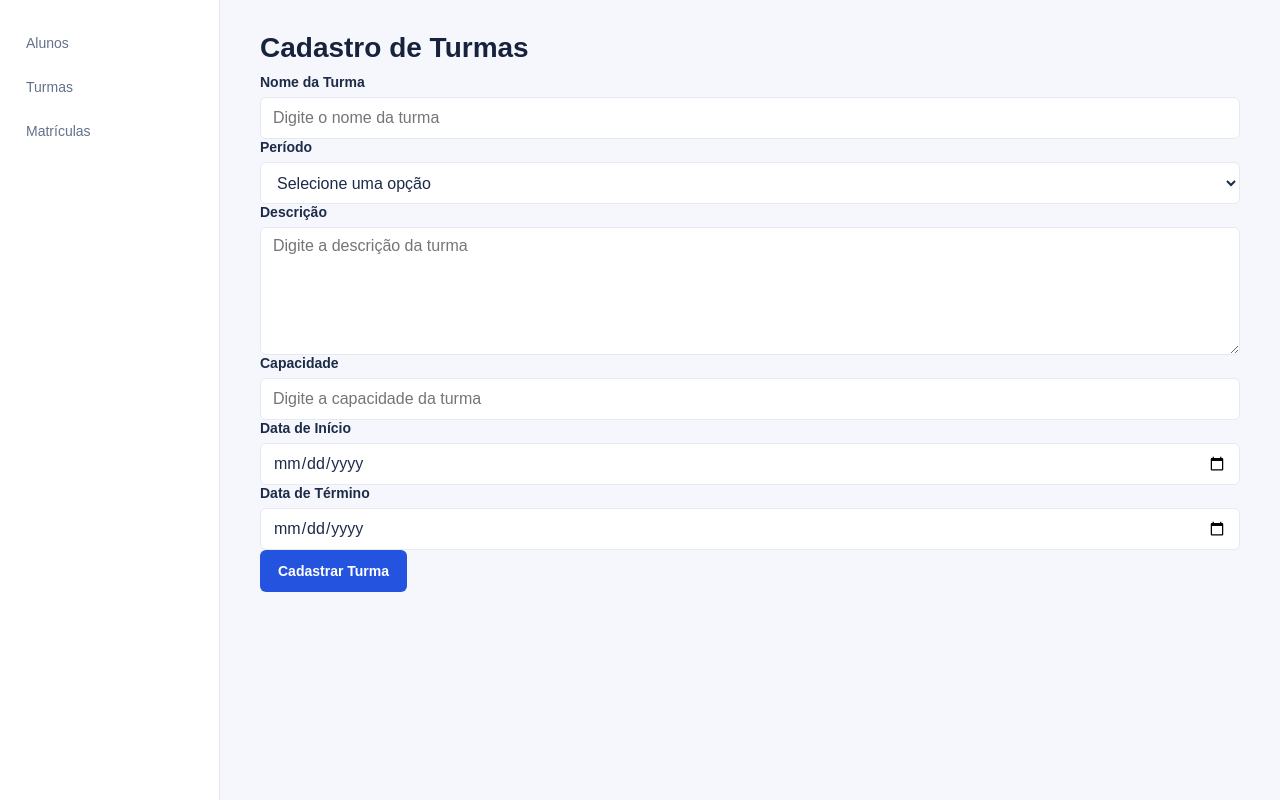
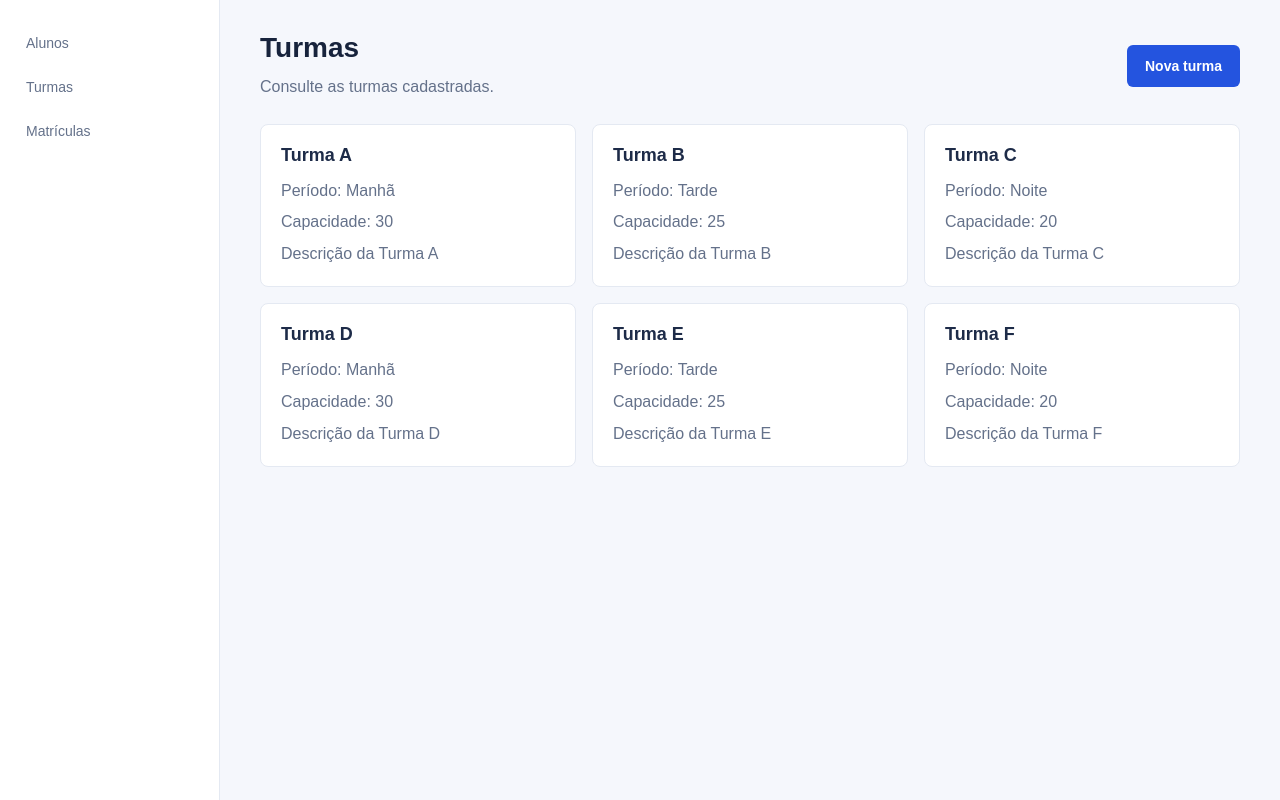
Before and after one commit to cleitongrodrigues/P2_FullStack, a Next.js app in the folder frontend/: page /turmas in a window 1280 px wide. Built offline with nearby package versions, Linux system fonts and the light colour scheme.

Commit message:
feat: Criando tela para listar as Turmas

```diff
--- a/frontend/app/alunos/page.tsx
+++ b/frontend/app/alunos/page.tsx
@@ -26,8 +26,8 @@ export default function AlunosPage() {
         {alunos.map((aluno) => (
           <Card key={aluno.id}>
             <h2>{aluno.nome}</h2>
+            <p>{aluno.telefone}</p>
             <p>{aluno.email}</p>
-            <p>{aluno.telefone}</p>
           </Card>
         ))}
       </div>
--- a/frontend/app/turmas/page.tsx
+++ b/frontend/app/turmas/page.tsx
@@ -1,64 +1,37 @@
-import Button from "@/components/ui/Button";
-import Input from "../../components/ui/Input";
-import Select from "@/components/ui/Select";
-import Memo from "@/components/ui/Memo";
+import Link from "next/link";
+import Card from "../../components/ui/Card";
+
+const turmas = [
+    { id: 1, nome: "Turma A", descricao: "Descrição da Turma A", periodo: "Manhã", capacidade: 30},
+    { id: 2, nome: "Turma B", descricao: "Descrição da Turma B", periodo: "Tarde", capacidade: 25},
+    { id: 3, nome: "Turma C", descricao: "Descrição da Turma C", periodo: "Noite", capacidade: 20},
+    { id: 4, nome: "Turma D", descricao: "Descrição da Turma D", periodo: "Manhã", capacidade: 30},
+    { id: 5, nome: "Turma E", descricao: "Descrição da Turma E", periodo: "Tarde", capacidade: 25},
+    { id: 6, nome: "Turma F", descricao: "Descrição da Turma F", periodo: "Noite", capacidade: 20},
+]
 
 export default function TurmasPage() {
     return (
         <section>
-            <h1>Cadastro de Turmas</h1>
-            <form>
-                <Input
-                    label="Nome da Turma"
-                    name="nomeTurma"
-                    placeholder="Digite o nome da turma"
-                    required
-                />
+            <header className="page-header">
+                <div>
+                    <h1>Turmas</h1>
+                    <p>Consulte as turmas cadastradas.</p>
+                </div>
 
-                <Select
-                    label="Período"
-                    name="periodo"
-                    options={[
-                        { value: "M", label: "Matutino" },
-                        { value: "N", label: "Noturno" },
-                        { value: "D", label: "Diurno" }
-                    ]}
-                    required
-                />
+                <Link className="button-primary" href="/turmas/cadastro">Nova turma</Link>
+            </header>
 
-                <Memo
-                    label="Descrição"
-                    name="descricao"
-                    placeholder="Digite a descrição da turma"
-                    rows={6}
-                    required
-                />
-
-                <Input
-                    label="Capacidade"
-                    name="capacidade"
-                    placeholder="Digite a capacidade da turma"
-                    required
-                />
-
-                <Input
-                    label="Data de Início"
-                    name="dataInicio"
-                    type="date"
-                    placeholder="Digite a data de início da turma"
-                    required
-                />
-
-                <Input
-                    label="Data de Término"
-                    name="dataFim"
-                    type="date"
-                    placeholder="Digite a data de término da turma"
-                    required
-                />
-
-                <Button label="Cadastrar Turma" type="submit" />
-            </form>
+            <div className="card-grid">
+                {turmas.map((turma) => (
+                    <Card key={turma.id}>
+                        <h2>{turma.nome}</h2>
+                        <p>Período: {turma.periodo}</p>
+                        <p>Capacidade: {turma.capacidade}</p>
+                        <p>{turma.descricao}</p>
+                    </Card>
+                ))}
+            </div>
         </section>
     );
 }
```
Also changed, not shown: frontend/app/turmas/cadastro/page.tsx (added, +64 -0 lines).
